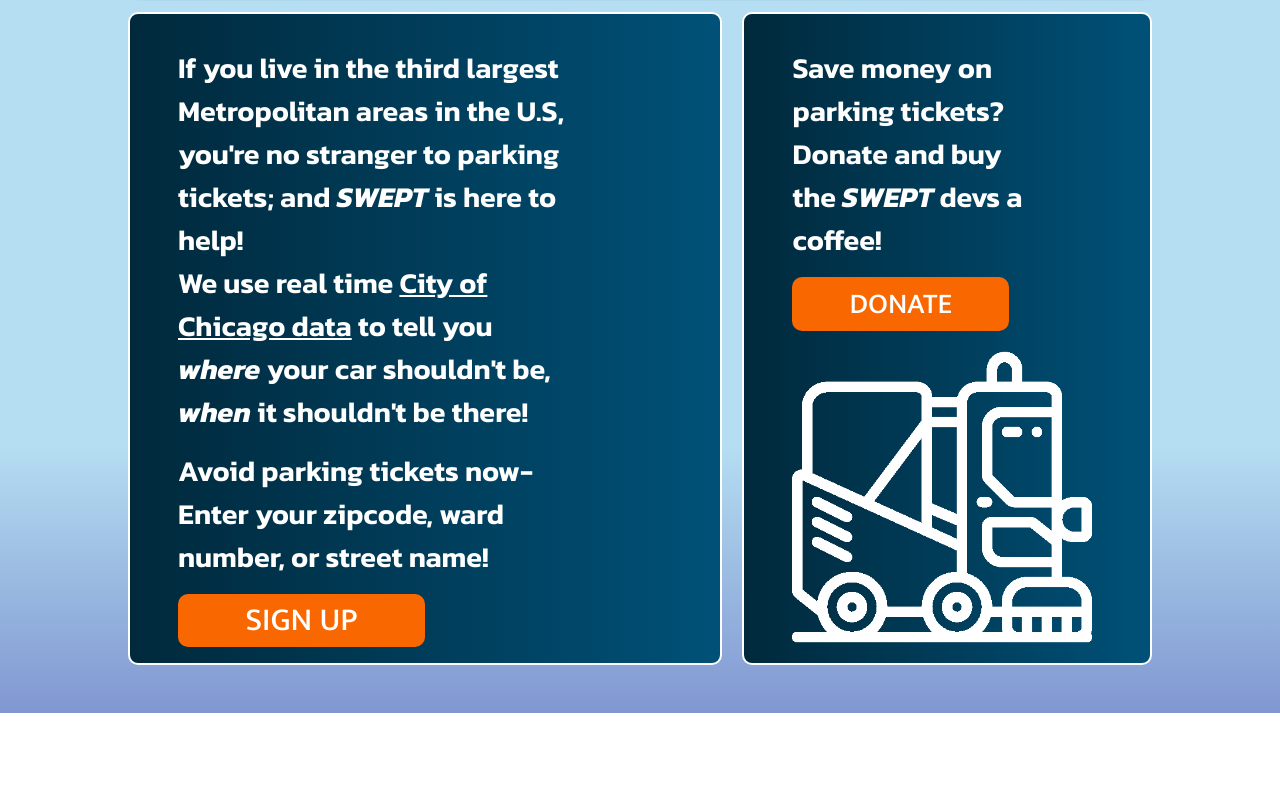
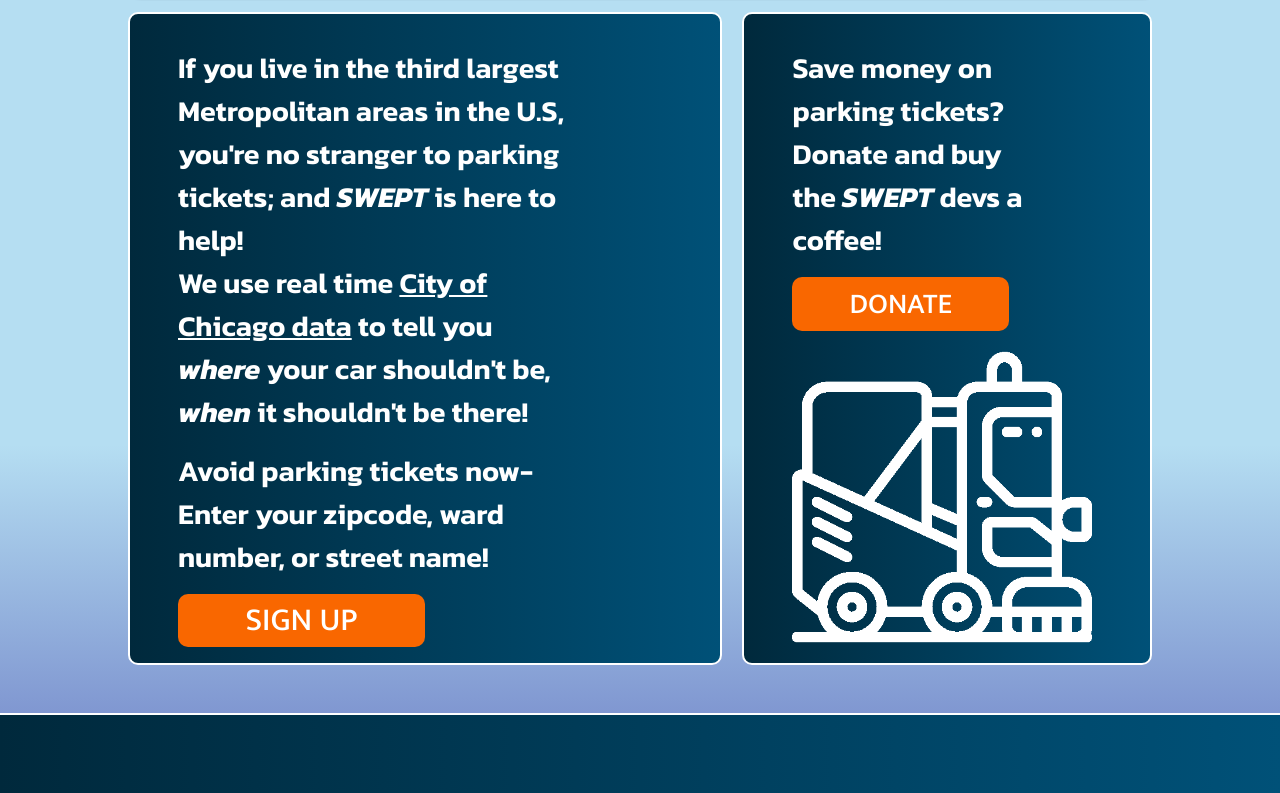
Before and after one commit to elliottdombrowski/SWEPT-02, a React (Create React App) app in the folder client/: page / in a window 1280 px wide. Shown: the part 740-1533 px from the top of the page. Before the commit the page ends 1453 px from the top, so only its background shows below. Built offline with nearby package versions, Linux system fonts and the light colour scheme.

Commit message:
added footer

```diff
--- a/client/src/App.css
+++ b/client/src/App.css
@@ -431,6 +431,16 @@
   }
 }
 
+/* FOOTER  */
+
+.footer-wrapper {
+  height: 5rem;
+  background: var(--blue-gradient);
+  border-top: 2px solid var(--text);
+}
+
+/* END FOOTER  */
+
 /* FORM QUERIES  */
 
 @media all and (max-width: 768px) {
```
